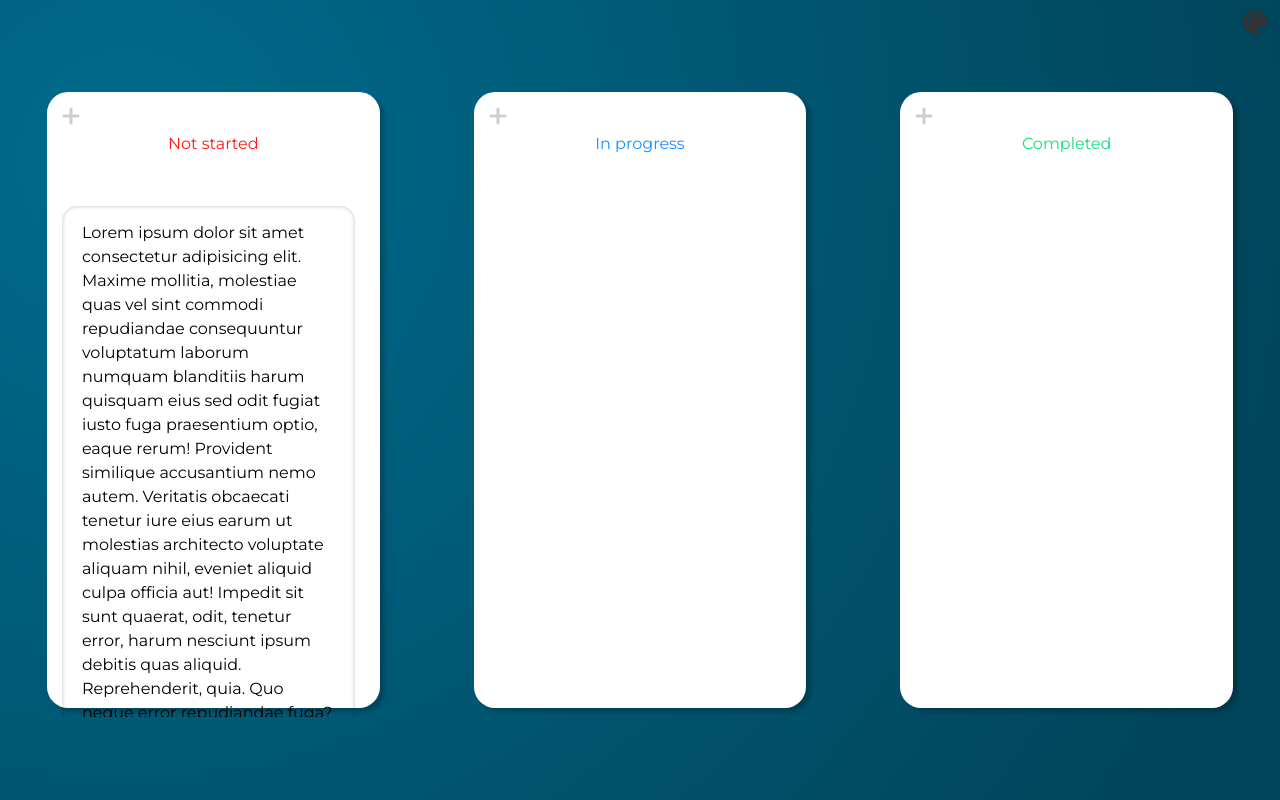
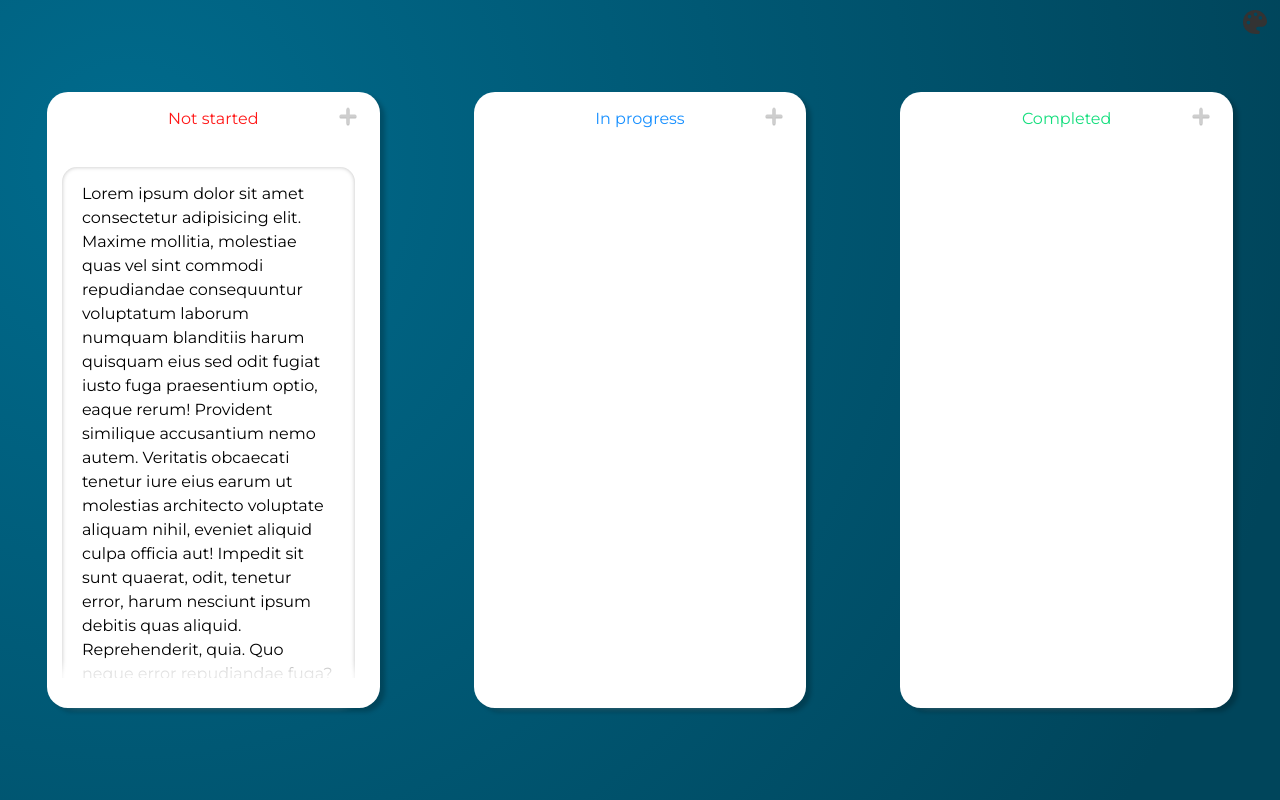
Before and after one commit to westbanana/todo-list-v2, a React (Vite) app: page / in a window 1280 px wide. Built offline with nearby package versions, Linux system fonts and the light colour scheme.

Commit message:
Update style.module.scss
Create styles fro add icon

```diff
--- a/src/components/Column/style.module.scss
+++ b/src/components/Column/style.module.scss
@@ -7,6 +7,22 @@
   border-radius: 21px 21px;
   background: white;
   padding: 15px;
+  position: relative;
+  .addIconBlock {
+    position: absolute;
+    right: 23px;
+    cursor: pointer;
+    .addIcon {
+      filter: drop-shadow(0 1px 0.5px rgba(0, 0, 0, 25%));
+      transition: all 0.3s;
+      &:hover {
+        transform: scale(1.3);
+        & > path {
+          stroke: rgb(171, 171, 171)
+        }
+      }
+    }
+  }
   .columnTitleBlock {
     display: flex;
     justify-content: center;
@@ -14,7 +30,7 @@
   }
   .columnTitle {
     font-size: 16px;
-    margin-bottom: 50px;
+    margin-bottom: 36px;
   }
 
   .todoList {
@@ -42,9 +58,18 @@
     border-radius: 15px 15px;
     padding: 15px 20px;
     box-shadow: inset rgba(0, 0, 0, 25%) 0 0 4px;
-    overflow: none;
   }
-
+  .bottomShadow {
+    position: absolute;
+    bottom: 5px;
+    left: 9px;
+    border-radius: 100px;
+    width: calc(100% - 30px);
+    height: 40px;
+    background: white;
+    opacity: 0.9;
+    filter: blur(5px);
+  }
   .todo {
     outline: none;
     resize: none;
```
